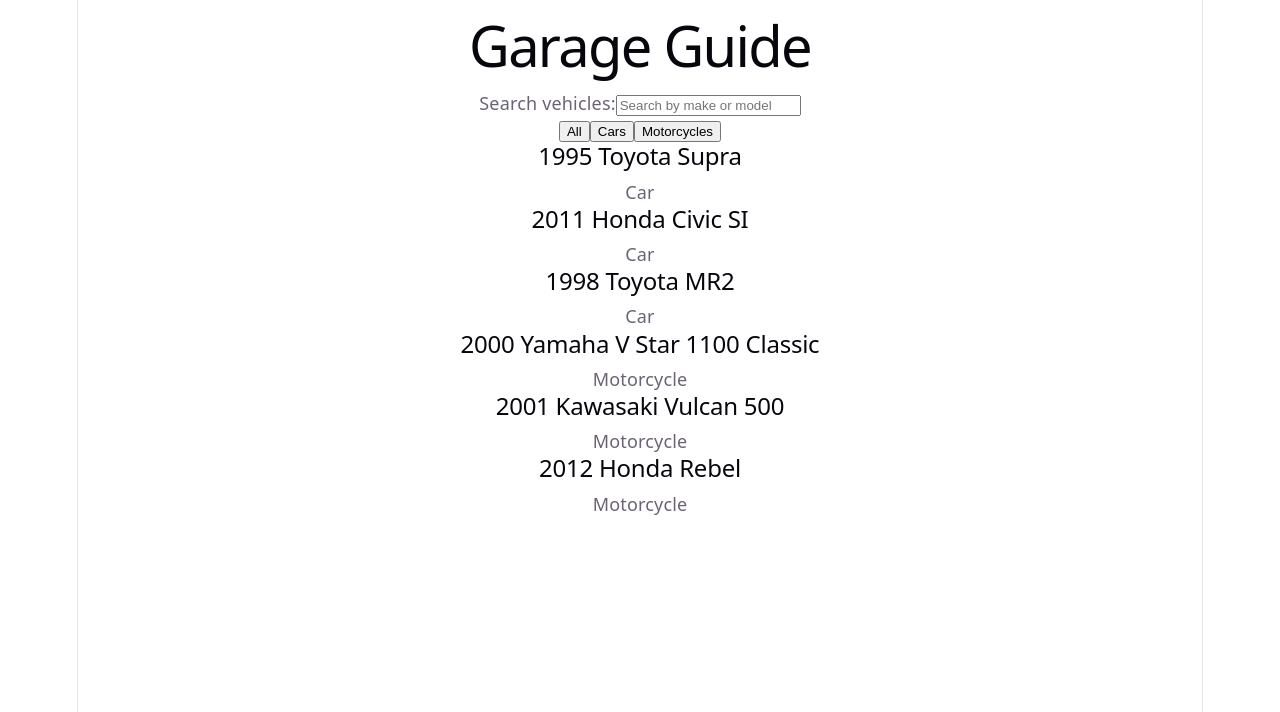
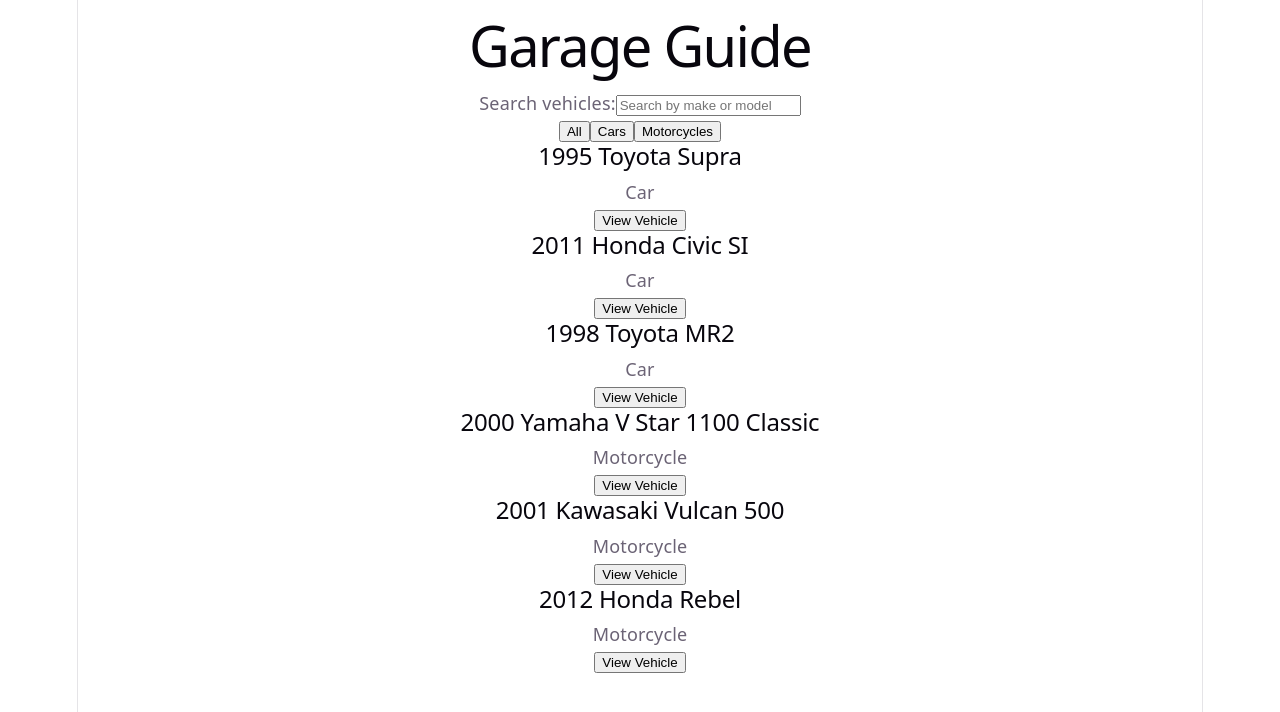
Before and after one commit to mseng12/garage-guide, a React (Vite) app: page / in a window 1280 px wide. Shown: the top 712 px of the page. Built offline with nearby package versions, Linux system fonts and the light colour scheme.

Commit message:
Add vehicle details and manual availability

```diff
--- a/src/App.jsx
+++ b/src/App.jsx
@@ -5,6 +5,7 @@
 function App() {
   const [searchTerm, setSearchTerm] = useState("");
   const [selectedType, setSelectedType] = useState("All");
+  const [selectedVehicle, setSelectedVehicle] = useState(null);
 
 const filteredVehicles = vehicles.filter((vehicle) => {
   const searchText = searchTerm.toLowerCase();
@@ -46,12 +47,52 @@
   </button>
 </div>
 
-      {filteredVehicles.map((vehicle) => (
-        <VehicleCard
-          key={vehicle.id}
-          vehicle={vehicle}
-        />
-      ))}
+{selectedVehicle &&(
+  <section>
+    <h2>Selected Vehicle</h2>
+
+    <p>{selectedVehicle.year} {selectedVehicle.make} {selectedVehicle.model}</p>
+    <p>{selectedVehicle.type}</p>
+
+    <h3>Manuals</h3>
+
+    {selectedVehicle.ownersMaunalUrl ? (
+      <a
+        href={selectedVehicle.ownersManualUrl}
+        target= "_blank"
+        rel="noreferrrer"
+        >
+        Owner's Manual
+      </a>
+    ) : (
+      <p>Owner's Manual not currently available</p>
+    )}
+
+    {selectedVehicle.serviceManualUrl ? (
+  <a
+    href={selectedVehicle.serviceManualUrl}
+    target="_blank"
+    rel="noreferrer"
+  >
+    Service Manual
+  </a>
+) : (
+  <p>Service manual not currently available.</p>
+)}
+  </section>
+)}
+
+{filteredVehicles.length > 0 ? (
+  filteredVehicles.map((vehicle) => (
+    <VehicleCard
+      key={vehicle.id}
+      vehicle={vehicle}
+      onView={() => setSelectedVehicle(vehicle)}
+    />
+  ))
+) : (
+  <p>No vehicles found.</p>
+)}
     </main>
   );
 }
--- a/src/components/VehicleCard.jsx
+++ b/src/components/VehicleCard.jsx
@@ -1,4 +1,4 @@
-function VehicleCard ({ vehicle }) {
+function VehicleCard({ vehicle, onView }) {
     return (
         <article>
             <h2>
@@ -6,6 +6,11 @@
             </h2>
 
             <p>{vehicle.type}</p>
+
+            <button onClick={onView}>
+                View Vehicle
+            </button>
+
         </article>
     );
 }
--- a/src/data/vehicles.js
+++ b/src/data/vehicles.js
@@ -4,42 +4,54 @@
         year: 1995,
         make: "Toyota",
         model: "Supra",
-        type: "Car"
+        type: "Car",
+        ownersManualUrl:"",
+        serviceManualUrl: ""
     },
     {
         id: 2,
         year: 2011,
         make: "Honda",
         model: "Civic SI",
-        type: "Car"
+        type: "Car",
+        ownersManualUrl:"",
+        serviceManualUrl: ""
     },
     {
         id: 3,
         year: 1998,
         make: "Toyota",
         model: "MR2",
-        type: "Car"
+        type: "Car",
+        ownersManualUrl:"",
+        serviceManualUrl: ""
     },
     {
         id: 4,
         year: 2000,
         make: "Yamaha",
         model: "V Star 1100 Classic",
-        type: "Motorcycle"
+        type: "Motorcycle",
+        ownersManualUrl:"",
+        serviceManualUrl: ""
     },
     {
         id: 5,
         year: 2001,
         make: "Kawasaki",
         model: "Vulcan 500",
-        type: "Motorcycle"
+        type: "Motorcycle",
+        ownersManualUrl:"",
+        serviceManualUrl: ""
     },
     {
         id: 6,
         year: 2012,
         make: "Honda",
         model: "Rebel",
-        type: "Motorcycle"
+        type: "Motorcycle",
+        ownersManualUrl:"",
+        serviceManualUrl: ""
     }
 ];
 
```
